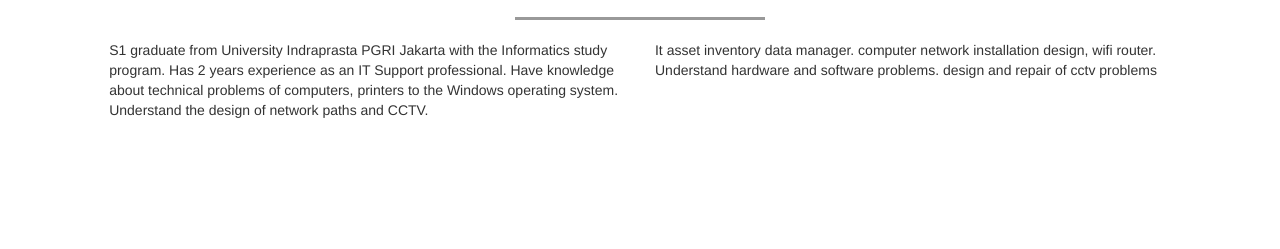
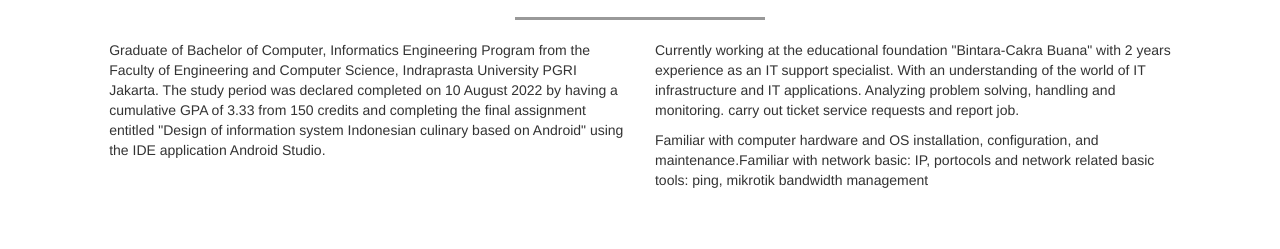
Before and after one commit to ilhamjuliano/ilhamjuliano.github.io, a plain HTML site: page index.html in a window 1280 px wide. Shown: the part 551-800 px from the top of the page. Drawn offline with Linux system fonts and the light colour scheme.

Commit message:
Update About Me

```diff
--- a/index.html
+++ b/index.html
@@ -68,16 +68,13 @@
 
         <div class="row">
           <div class="col-xs-5 col-xs-offset-1">
-            <p class="pKiri">S1 graduate from University Indraprasta PGRI Jakarta with the Informatics study program.
-            Has 2 years experience as an IT Support professional. Have knowledge about technical problems of computers, printers to the Windows operating system. Understand the design of network paths and CCTV.</p>
+            <p class="pKiri">Graduate of Bachelor of Computer, Informatics Engineering Program from the Faculty of Engineering and Computer Science, Indraprasta University PGRI Jakarta. The study period was declared completed on 10 August 2022 by having a cumulative GPA of 3.33 from 150 credits and completing the final assignment entitled "Design of information system Indonesian culinary based on Android" using the IDE application Android Studio.</p>
           </div>
 
           <div class="row">
             <div class="col-xs-5">
-              <p class="pKanan">It asset inventory data manager.
-                  computer network installation design, wifi router.
-                  Understand hardware and software problems.
-                  design and repair of cctv problems</p>
+              <p class="pKanan">Currently working at the educational foundation "Bintara-Cakra Buana" with 2 years experience as an IT support specialist. With an understanding of the world of IT infrastructure and IT applications. Analyzing problem solving, handling and monitoring. carry out ticket service requests and report job.</p>
+              <p class="pKanan">Familiar with computer hardware and OS installation, configuration, and maintenance.Familiar with network basic: IP, portocols and network related basic tools: ping, mikrotik bandwidth management</p>
             </div>
           </div>
 
```
